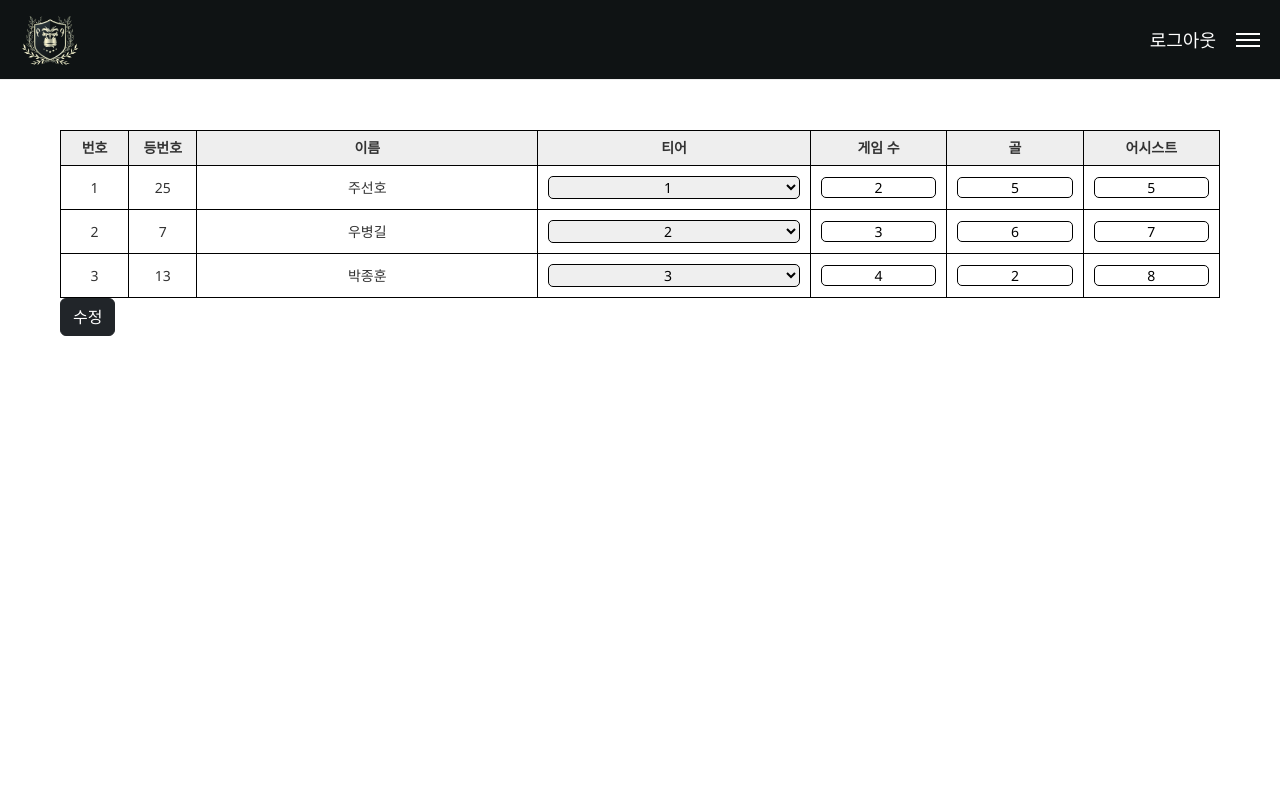
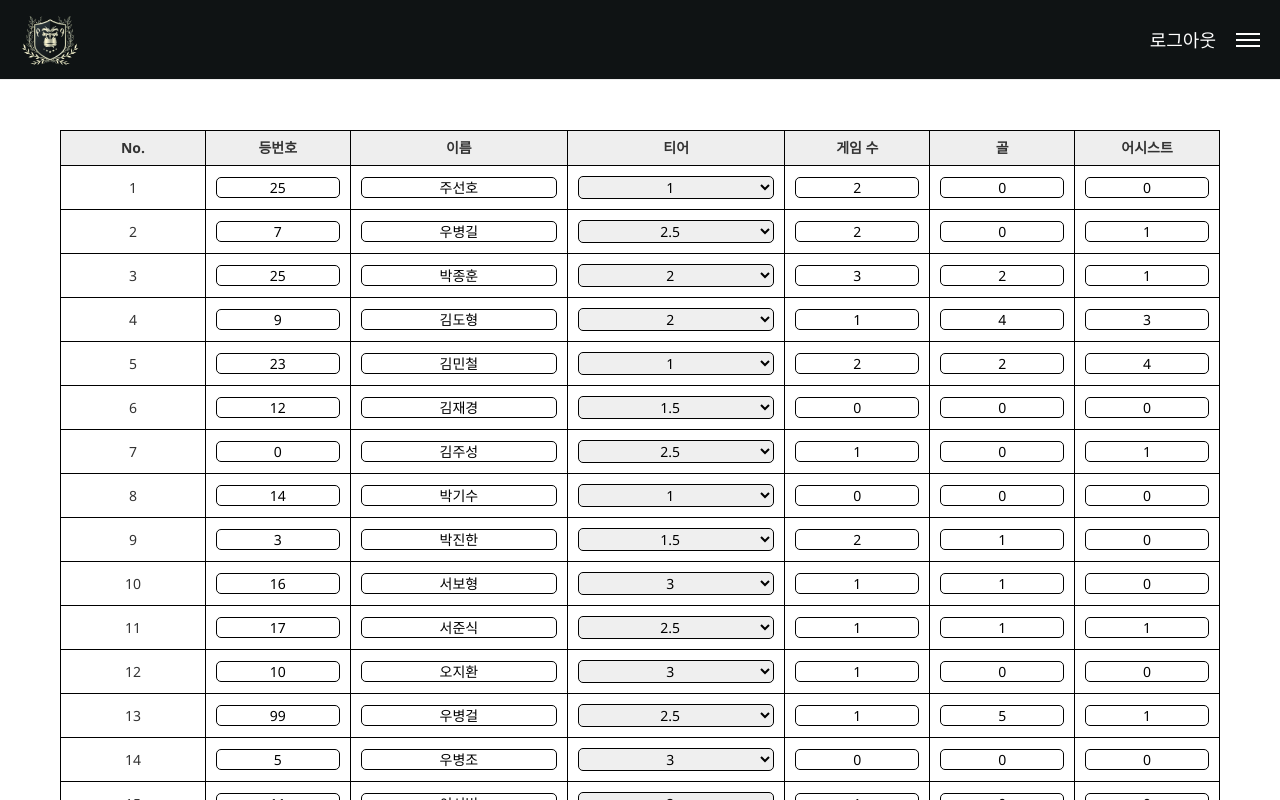
Before and after one commit to sunho5810/WDTT, a React (Create React App) app: page /members in a window 1280 px wide. Shown: the top 800 px of the page. Built offline with nearby package versions, Linux system fonts and the light colour scheme; data requests are answered from the project's data file.

Commit message:
데이터 교체 추가까지 끝

```diff
--- a/db.json
+++ b/db.json
@@ -1,31 +1,247 @@
 {
   "members": [
     {
-      "id": 1,
+      "id": 120,
       "backNum": 25,
       "name": "주선호",
-      "tier": 1,
+      "tier": 0,
       "games": 2,
+      "goals": 0,
+      "assists": 0
+    },
+    {
+      "id": 964,
+      "backNum": 7,
+      "name": "우병길",
+      "tier": 2.5,
+      "games": 2,
+      "goals": 0,
+      "assists": 1
+    },
+    {
+      "id": 2500,
+      "backNum": 25,
+      "name": "박종훈",
+      "tier": 2,
+      "games": 3,
+      "goals": 2,
+      "assists": 1
+    },
+    {
+      "id": 8695,
+      "backNum": 9,
+      "name": "김도형",
+      "tier": 2,
+      "games": 1,
+      "goals": 4,
+      "assists": 3
+    },
+    {
+      "id": 6498,
+      "backNum": 23,
+      "name": "김민철",
+      "tier": 0,
+      "games": 2,
+      "goals": 2,
+      "assists": 4
+    },
+    {
+      "id": 5204,
+      "backNum": 12,
+      "name": "김재경",
+      "tier": 1.5,
+      "games": 0,
+      "goals": 0,
+      "assists": 0
+    },
+    {
+      "id": 1945,
+      "backNum": 0,
+      "name": "김주성",
+      "tier": 2.5,
+      "games": 1,
+      "goals": 0,
+      "assists": 1
+    },
+    {
+      "id": 2621,
+      "backNum": 14,
+      "name": "박기수",
+      "tier": 0,
+      "games": 0,
+      "goals": 0,
+      "assists": 0
+    },
+    {
+      "id": 6453,
+      "backNum": 3,
+      "name": "박진한",
+      "tier": 1.5,
+      "games": 2,
+      "goals": 1,
+      "assists": 0
+    },
+    {
+      "id": 7415,
+      "backNum": 16,
+      "name": "서보형",
+      "tier": 3,
+      "games": 1,
+      "goals": 1,
+      "assists": 0
+    },
+    {
+      "id": 156,
+      "backNum": 17,
+      "name": "서준식",
+      "tier": 2.5,
+      "games": 1,
+      "goals": 1,
+      "assists": 1
+    },
+    {
+      "id": 3167,
+      "backNum": 10,
+      "name": "오지환",
+      "tier": 3,
+      "games": 1,
+      "goals": 0,
+      "assists": 0
+    },
+    {
+      "id": 4279,
+      "backNum": 99,
+      "name": "우병걸",
+      "tier": 2.5,
+      "games": 1,
       "goals": 5,
+      "assists": 1
+    },
+    {
+      "id": 6032,
+      "backNum": 5,
+      "name": "우병조",
+      "tier": 3,
+      "games": 0,
+      "goals": 0,
+      "assists": 0
+    },
+    {
+      "id": 3071,
+      "backNum": 11,
+      "name": "이서범",
+      "tier": 2,
+      "games": 1,
+      "goals": 0,
+      "assists": 0
+    },
+    {
+      "id": 7380,
+      "backNum": 19,
+      "name": "이영재",
+      "tier": 2.5,
+      "games": 0,
+      "goals": 0,
+      "assists": 0
+    },
+    {
+      "id": 3655,
+      "backNum": 74,
+      "name": "이종원",
+      "tier": 2.5,
+      "games": 1,
+      "goals": 1,
+      "assists": 2
+    },
+    {
+      "id": 5043,
+      "backNum": 18,
+      "name": "임하람",
+      "tier": 1.5,
+      "games": 0,
+      "goals": 0,
+      "assists": 0
+    },
+    {
+      "id": 3238,
+      "backNum": 21,
+      "name": "장치윤",
+      "tier": 0,
+      "games": 0,
+      "goals": 0,
+      "assists": 0
+    },
+    {
+      "id": 4348,
+      "backNum": 1,
+      "name": "정민호",
+      "tier": 2.5,
+      "games": 2,
+      "goals": 2,
+      "assists": 0
+    },
+    {
+      "id": 4034,
+      "backNum": 77,
+      "name": "정재봉",
+      "tier": 2,
+      "games": 1,
+      "goals": 2,
+      "assists": 0
+    },
+    {
+      "id": 4790,
+      "backNum": 33,
+      "name": "정지호",
+      "tier": 2.5,
+      "games": 2,
+      "goals": 0,
+      "assists": 0
+    },
+    {
+      "id": 8267,
+      "backNum": 4,
+      "name": "정회돈",
+      "tier": 3,
+      "games": 1,
+      "goals": 0,
+      "assists": 0
+    },
+    {
+      "id": 4544,
+      "backNum": 6,
+      "name": "조성원",
+      "tier": 2,
+      "games": 2,
+      "goals": 8,
+      "assists": 1
+    },
+    {
+      "id": 3201,
+      "backNum": 22,
+      "name": "조철환",
+      "tier": 2.5,
+      "games": 2,
+      "goals": 2,
+      "assists": 0
+    },
+    {
+      "id": 1182,
+      "backNum": 8,
+      "name": "주재우",
+      "tier": 1.5,
+      "games": 2,
+      "goals": 4,
       "assists": 5
     },
     {
-      "id": 2,
-      "backNum": 7,
-      "name": "우병길",
-      "tier": 2,
-      "games": 3,
-      "goals": 6,
-      "assists": 7
-    },
-    {
-      "id": 3,
-      "backNum": 13,
-      "name": "박종훈",
+      "id": 2449,
+      "backNum": 69,
+      "name": "최영",
       "tier": 3,
-      "games": 4,
-      "goals": 2,
-      "assists": 8
+      "games": 0,
+      "goals": 0,
+      "assists": 0
     }
   ]
 }
--- a/src/components/MemberCard.js
+++ b/src/components/MemberCard.js
@@ -32,16 +32,16 @@ const MemberCard = ({item, setTempList, tempList, itemIdx}) => {
   }, [updateData])
 
   const changeValue = (e, dataName, idx) => {
-    setUpdateDate({...updateData, [dataName]: parseFloat(e.target.value)});
+    setUpdateDate({...updateData, [dataName]: dataName == "name" ? e.target.value : parseFloat(e.target.value)});
     setDataIndex(idx);
   }
 
   if(auth){
     return (
       <tr>
-          <td>{updateData.id}</td>
-          <td>{updateData.backNum}</td>
-          <td>{updateData.name}</td>
+          <td>{itemIdx + 1}</td>
+          <td><input className='input' type='text' defaultValue={item.backNum} onChange={(e) => changeValue(e, "backNum", itemIdx)}/></td>
+          <td><input className='input' type='text' defaultValue={item.name} onChange={(e) => changeValue(e, "name", itemIdx)}/></td>
           <td>
             <select onChange={(e) => changeValue(e, "tier", itemIdx)} defaultValue={item.tier}>
               <option value={1}>1</option>
@@ -56,31 +56,10 @@ const MemberCard = ({item, setTempList, tempList, itemIdx}) => {
           <td><input className='input' type='text' defaultValue={item.assists} onChange={(e) => changeValue(e, "assists", itemIdx)}/></td>
       </tr>
     )
-
-    // return (
-    //   <tr>
-    //       <td>{updateData.id}</td>
-    //       <td>{updateData.backNum}</td>
-    //       <td>{updateData.name}</td>
-    //       <td>
-    //         <select onChange={(e) => setUpdateDate({...updateData, tier: e.target.value})}>
-    //           <option defaultValue={item.tier}>{updateData.tier}</option>
-    //           <option value={1}>1</option>
-    //           <option value={1.5}>1.5</option>
-    //           <option value={2}>2</option>
-    //           <option value={2.5}>2.5</option>
-    //           <option value={3}>3</option>
-    //         </select>
-    //       </td>
-    //       <td><input className='input' type='text' defaultValue={item.games} onChange={(e) => setUpdateDate({...updateData, games: e.target.value})}/></td>
-    //       <td><input className='input' type='text' defaultValue={item.goals} onChange={(e) => setUpdateDate({...updateData, goals: e.target.value})}/></td>
-    //       <td><input className='input' type='text' defaultValue={item.assists} onChange={(e) => setUpdateDate({...updateData, assists: e.target.value})}/></td>
-    //   </tr>
-    // )
   } else {
     return (
       <tr>
-          <td>{item.id}</td>
+          <td>{itemIdx + 1}</td>
           <td>{item.backNum}</td>
           <td>{item.name}</td>
           <td>{item.tier}</td>
--- a/src/page/Members.js
+++ b/src/page/Members.js
@@ -8,9 +8,9 @@ import { Button } from 'react-bootstrap';
 const Members = () => {
 
     const {membersList, loading} = useSelector((state) => state.members);
+    const auth = useSelector((state) => state.auth);
 
     const [tempList, setTempList] = useState([]);
-
 
     const dispatch = useDispatch();
 
@@ -25,10 +25,33 @@ const Members = () => {
         }
     }, [loading])
 
+    useEffect(() => {
+        console.log("auth?", auth)
+    }, [auth])
+
     const clickUpdateMembersData = () => {
         dispatch(membersAction.updateMembersData(tempList));
+    }
+
+    const clickAddMembersData = () => {
+        const randomNum = Math.floor(Math.random() * ((9999 - 1000) + 1));
+        console.log("randomNum?", randomNum);
+
+        const emptyObject = {
+            id: randomNum,
+            backNum: 0,
+            name: "",
+            tier: 0,
+            games: 0,
+            goals: 0,
+            assists: 0
+        }
+        tempList[tempList.length] = emptyObject;
+        setTempList(tempList);
+        console.log("??", tempList);
+
+        dispatch(membersAction.addMembersData(randomNum, emptyObject));
         dispatch(membersAction.getMembersData());
-        // console.log("update -> updateList?", updateList);
     }
 
     if(loading){
@@ -44,17 +67,17 @@ const Members = () => {
             <div className='inner'>
                 <table className='tbl'>
                     <colgroup>
-                        <col width="5%"/>
-                        <col width="5%"/>
-                        <col width="25%"/>
-                        <col width="20%"/>
+                        <col width="10%"/>
+                        <col width="10%"/>
+                        <col width="15%"/>
+                        <col width="15%"/>
                         <col width="10%"/>
                         <col width="10%"/>
                         <col width="10%"/>
                     </colgroup>
                     <thead>
                         <tr>
-                            <th>번호</th>
+                            <th>No.</th>
                             <th>등번호</th>
                             <th>이름</th>
                             <th>티어</th>
@@ -71,7 +94,10 @@ const Members = () => {
                         }
                     </tbody>
                 </table>
-                <Button variant='dark' onClick={() => {clickUpdateMembersData()}}>수정</Button>
+                <div>
+                    <Button variant='dark' onClick={() => {clickUpdateMembersData()}}>수정</Button>
+                    <Button variant='success' onClick={() => {clickAddMembersData()}}>추가</Button>
+                </div>
             </div>
         )
     }
--- a/src/redux/actions/membersAction.js
+++ b/src/redux/actions/membersAction.js
@@ -3,7 +3,7 @@ import api from "../api";
 function getMembersData(){
     return async(dispatch) => {
         try{
-            dispatch({type: "GET_MEMBERS_DATA_REQUEST"});
+            dispatch({type: "MEMBERS_DATA_REQUEST"});
 
             const membersData = await api.get(`/members`);
 
@@ -12,7 +12,7 @@ function getMembersData(){
             dispatch({type: "GET_MEMBERS_DATA_SUCCESS", payload: {membersData: membersData.data}});
         } catch (error) {
             // console.log("error");
-            dispatch({type: "GET_MEMBERS_DATA_FAILED"});
+            dispatch({type: "MEMBERS_DATA_FAILED"});
         }
     }
 }
@@ -20,46 +20,41 @@ function getMembersData(){
 function updateMembersData(dataList){
     return async(dispatch) => {
         try{
-            dispatch({type: "POST_MEMBERS_DATA_REQUEST"});
+            // dispatch({type: "MEMBERS_DATA_REQUEST"});
 
-            console.log("updateMembersData->data?", dataList);
-            // console.log("updateMembersData->idx?", idx);
+            const update_data = []
+            for(var i = 0; i < dataList.length; i++){
+                update_data[i] = await api.put(`/members/${dataList[i].id}`, dataList[i]);
+            }
 
-            // const data = await api.put(`/members/${idx}`, {
-            //     id: dataList[idx].id,
-            //     backNum: dataList[idx].backNum,
-            //     name: dataList[idx].name,
-            //     tier: dataList[idx].tier,
-            //     games: dataList[idx].games,
-            //     goals: dataList[idx].goals,
-            //     assists: dataList[idx].assists,
-            // });
-
-            // const data = await api.put(`/members/`, dataList[0]);
-
-
-            const data = await api.post("/members/", dataList);
-
-            // const data = await api.put(`/members/posts/`, {
-            //     id: dataList[0].id,
-            //     backNum: dataList[0].backNum,
-            //     name: dataList[0].name,
-            //     tier: dataList[0].tier,
-            //     games: dataList[0].games,
-            //     goals: dataList[0].goals,
-            //     assists: dataList[0].assists,
-            // });
-
-            console.log("post->data??", data);
-
-            dispatch({type: "POST_MEMBERS_DATA_SUCCESS", payload: {data: data.data}});
+            // console.log("post->data??", data);
+            // dispatch({type: "UPDATE_MEMBERS_DATA_SUCCESS", payload: {data: update_data}});
 
         } catch (error) {
-            dispatch({type: "POST_MEMBERS_DATA_FAILED"});
+            dispatch({type: "MEMBERS_DATA_FAILED"});
         }
 
 
     }
 }
 
-export const membersAction = {getMembersData, updateMembersData};
+function addMembersData(idx, data){
+    return async(dispatch) => {
+        try{
+            // dispatch({type: "MEMBERS_DATA_REQUEST"});
+
+            console.log("addMembersData -> data?", data);
+
+            const add_data = await api.post(`/members`, data);
+
+            console.log("add_data?", add_data);
+
+            // dispatch({type: "ADD_MEMBERS_DATA_SUCCESS", payload: {data: add_data}});
+
+        } catch(error) {
+            dispatch({type: "MEMBERS_DATA_FAILED"});
+        }
+    }
+}
+
+export const membersAction = {getMembersData, updateMembersData, addMembersData};
--- a/src/redux/reducers/membersReducer.js
+++ b/src/redux/reducers/membersReducer.js
@@ -1,6 +1,7 @@
 let initState = {
     membersList: {},
-    updateList: {},
+    // updateList: {},
+    // addList: {},
     loading: true
 }
 
@@ -8,7 +9,13 @@ const membersReducer = (state = initState, action) => {
     let {type, payload} = action;
 
     switch (type) {
-        case "GET_MEMBERS_DATA_REQUEST":
+        case "MEMBERS_DATA_REQUEST":
+            return{
+                ...state,
+                loading: true
+            }
+
+        case "MEMBERS_DATA_FAILED":
             return{
                 ...state,
                 loading: true
@@ -21,29 +28,19 @@ const membersReducer = (state = initState, action) => {
                 loading: false
             }
 
-        case "GET_MEMBERS_DATA_FAILED":
-            return{
-                ...state,
-                loading: true
-            }
-        case "POST_MEMBERS_DATA_REQUEST":
-            return{
-                ...state,
-                loading: true
-            }
+        // case "UPDATE_MEMBERS_DATA_SUCCESS":
+        //     return{
+        //         ...state,
+        //         updateList: payload.data,
+        //         loading: false
+        //     }
 
-        case "POST_MEMBERS_DATA_SUCCESS":
-            return{
-                ...state,
-                membersList: payload.data,
-                loading: false
-            }
-
-        case "POST_MEMBERS_DATA_FAILED":
-            return{
-                ...state,
-                loading: true
-            }
+        // case "ADD_MEMBERS_DATA_SUCCESS":
+        //     return{
+        //         ...state,
+        //         addList: payload.data,
+        //         loading: false
+        //     }
         default:
             return{...state}
     }
```
